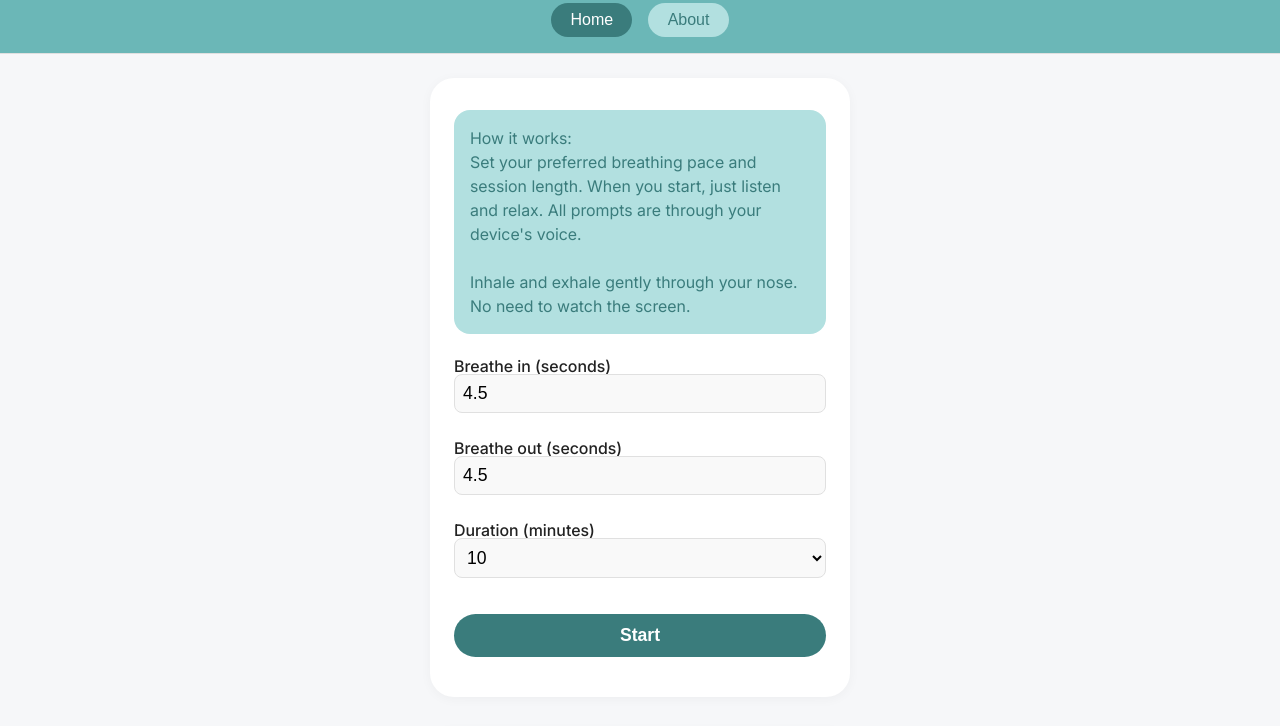
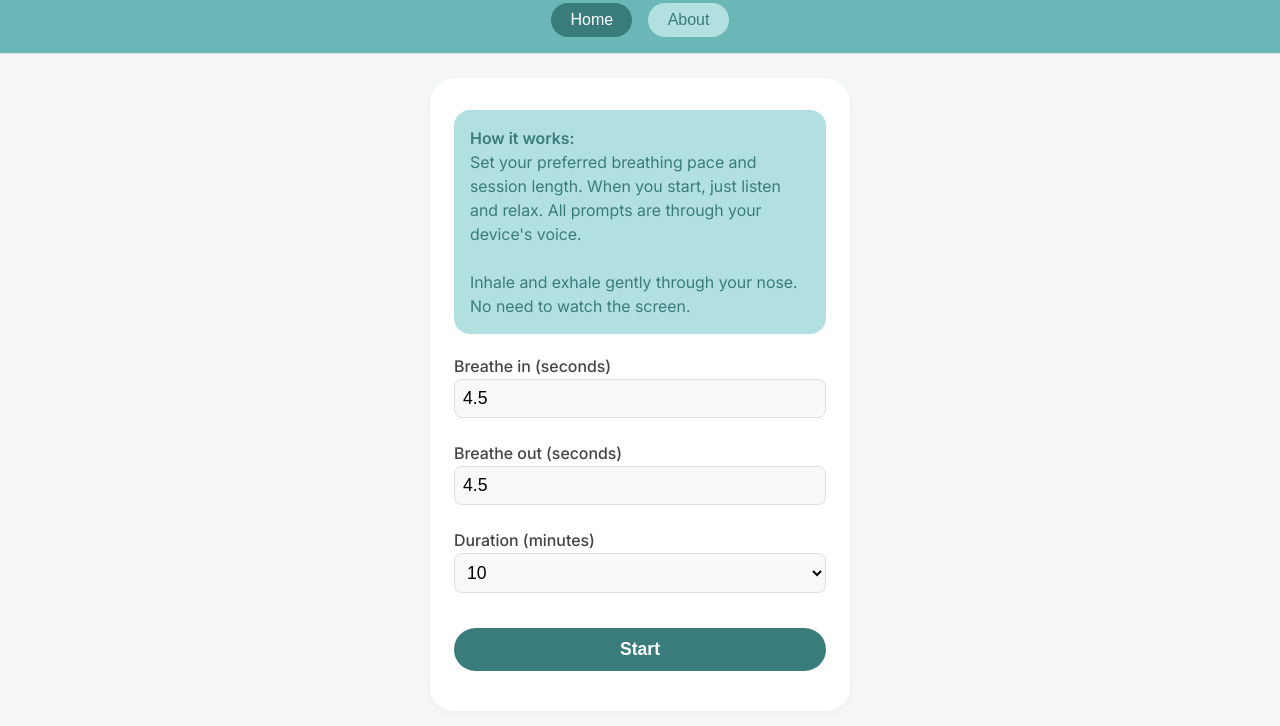
Before and after one commit to danielabar/just-breathe, a plain HTML site: page index.html in a window 1280 px wide. Shown: the part 61-787 px from the top of the page. Drawn offline with Linux system fonts and the light colour scheme.

Commit message:
style adjustments

```diff
--- a/styles/app.css
+++ b/styles/app.css
@@ -25,6 +25,7 @@
   width: 100%;
   padding: 0.5rem;
   margin-bottom: 1.2rem;
+  margin-top: 0.3rem;
   border: 1px solid var(--color-border);
   border-radius: 0.5rem;
   font-size: 1.1rem;
@@ -57,6 +58,9 @@
   line-height: 1.5;
 }
 
+.instructions strong {
+  font-weight: 600;}
+
 .progress-bar {
   width: 100%;
   height: 18px;
--- a/styles/variables.css
+++ b/styles/variables.css
@@ -2,7 +2,7 @@
   --font-main: 'Inter', 'Segoe UI', 'Roboto', 'Arial', sans-serif;
   --font-mono: 'JetBrains Mono', 'Fira Mono', 'Menlo', monospace;
   --color-bg: #f6f7f9;
-  --color-text: #222;
+  --color-text: #444;
   --color-accent: #6bb7b7;
   --color-accent-light: #b2e0e0;
   --color-accent-dark: #3a7c7c;
```
